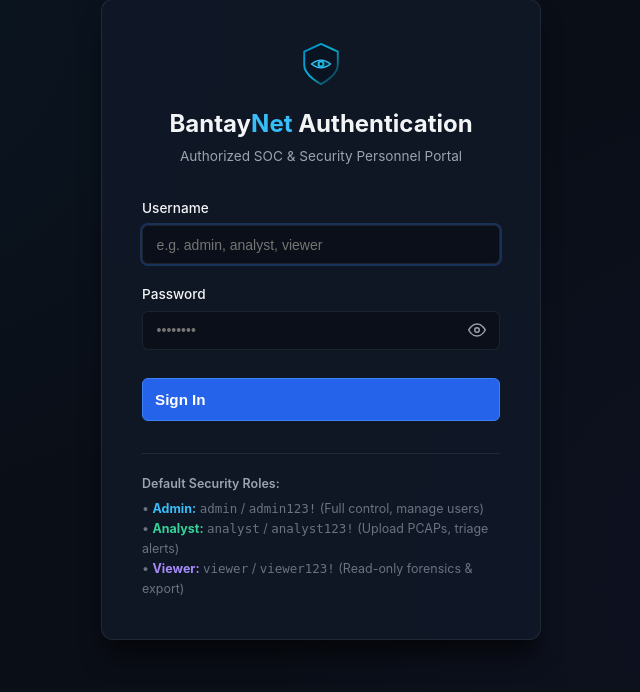
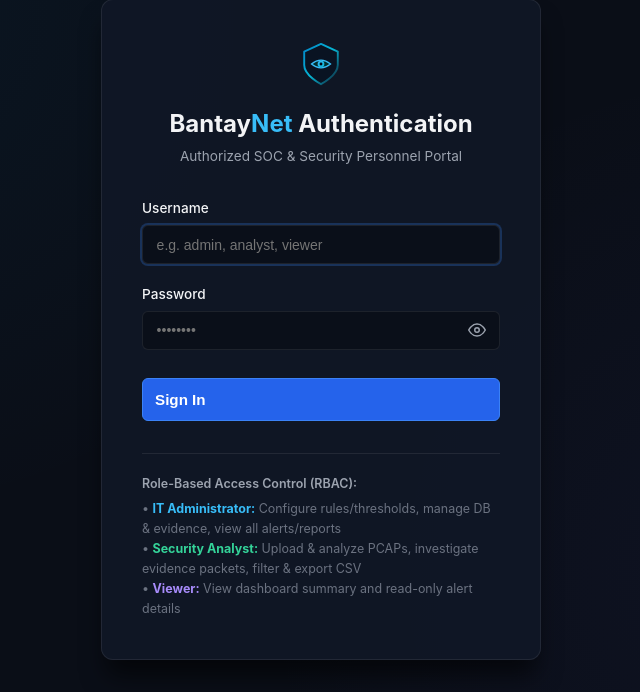
Before and after one commit to donlcyp/Bantaynet, a Flask app: a page that uses dashboard/templates/base.html in a window 1280 px wide. Shown: the part 111-803 px from the top of the page, without its empty margins (319-959 px from the left). Before the commit the page ends 759 px from the top, so only its background shows below. Run offline with Flask 3, Linux system fonts and the light colour scheme; data that the repository does not hold is empty.

Commit message:
feat: add Flask web dashboard with authentication, RBAC, and PDF reports

```diff
--- a/dashboard/app.py
+++ b/dashboard/app.py
@@ -133,8 +133,8 @@ def security_and_auth_middleware():
     if user_id is not None:
         g.current_user = get_user_by_id(user_id)
     elif app.config.get("TESTING") and not app.config.get("FORCE_AUTH_TESTING"):
-        # Auto-mock admin user for existing test fixtures
-        g.current_user = {"id": 1, "username": "admin", "role": "admin"}
+        # Auto-mock user for legacy non-RBAC test fixtures
+        g.current_user = {"id": 1, "username": "analyst", "role": "analyst"}
     else:
         g.current_user = None
 
@@ -439,12 +439,16 @@ def remove_user(user_id: int):
 @app.route("/")
 @login_required
 def index():
-    rule = request.args.get("rule", "").strip() or None
-    severity = request.args.get("severity", "").strip() or None
-    src_ip = request.args.get("src_ip", "").strip() or None
-    status = request.args.get("status", "").strip() or None
-    client_name = request.args.get("client_name", "").strip() or None
-    search = request.args.get("search", "").strip() or None
+    user_role = g.current_user.get("role") if getattr(g, "current_user", None) else "viewer"
+    if user_role in ("admin", "analyst"):
+        rule = request.args.get("rule", "").strip() or None
+        severity = request.args.get("severity", "").strip() or None
+        src_ip = request.args.get("src_ip", "").strip() or None
+        status = request.args.get("status", "").strip() or None
+        client_name = request.args.get("client_name", "").strip() or None
+        search = request.args.get("search", "").strip() or None
+    else:
+        rule = severity = src_ip = status = client_name = search = None
 
     init_db()
     stats = get_summary_stats()
@@ -532,7 +536,7 @@ def alert_detail(alert_id: int):
 
 
 @app.route("/alert/<int:alert_id>/status", methods=["POST"])
-@role_required("admin", "analyst")
+@role_required("analyst")
 def update_alert_status(alert_id: int):
     alert = get_alert_by_id(alert_id)
     if not alert:
@@ -558,7 +562,7 @@ def update_alert_status(alert_id: int):
 
 
 @app.route("/upload", methods=["POST"])
-@role_required("admin", "analyst")
+@role_required("analyst")
 def upload_pcap():
     if "pcap_file" not in request.files:
         flash("No file part in upload request.", "error")
@@ -629,7 +633,7 @@ def download_evidence(alert_id: int):
 
 
 @app.route("/export.csv")
-@role_required("admin", "analyst")
+@role_required("analyst")
 def export_csv():
     rule = request.args.get("rule", "").strip() or None
     severity = request.args.get("severity", "").strip() or None
@@ -775,6 +779,12 @@ def manage_rules():
 
             raw_ips = request.form.get("allowlist_ips", "")
             ips_list = [ip.strip() for ip in re.split(r"[\n,]+", raw_ips) if ip.strip()]
+            import ipaddress
+            for ip_entry in ips_list:
+                try:
+                    ipaddress.ip_network(ip_entry, strict=False)
+                except ValueError as exc:
+                    raise ConfigError(f"Invalid IP or CIDR in allowlist: '{ip_entry}'") from exc
 
             updates = {
                 "port_scan": {
--- a/dashboard/templates/alert.html
+++ b/dashboard/templates/alert.html
@@ -76,7 +76,7 @@
     </span>
   </div>
 
-  {% if current_user and current_user.role in ['admin', 'analyst'] %}
+  {% if current_user and current_user.role == 'analyst' %}
   <form action="{{ url_for('update_alert_status', alert_id=alert.id) }}" method="POST" style="margin-top: 1rem;">
     <input type="hidden" name="csrf_token" value="{{ csrf_token() }}">
     <div style="display: grid; grid-template-columns: 220px 1fr auto; gap: 1rem; align-items: start;">
@@ -109,7 +109,7 @@
       <div style="font-size: 0.88rem; color: var(--text-main); white-space: pre-wrap;">{{ alert.analyst_note or 'No notes recorded.' }}</div>
     </div>
     <div style="font-size: 0.78rem; color: #a78bfa;">
-      <em>Read-only view: Analyst or Admin credentials required to modify incident status and triage notes.</em>
+      <em>Read-only view: Security Analyst credentials required to modify incident status and triage notes.</em>
     </div>
   </div>
   {% endif %}
--- a/dashboard/templates/base.html
+++ b/dashboard/templates/base.html
@@ -110,9 +110,10 @@
         </nav>
 
         {% if current_user.role in ['admin', 'analyst'] %}
-        <!-- Operations Section -->
-        <div class="sidebar-section-label">Operations</div>
+        <!-- Operations & Reports Section -->
+        <div class="sidebar-section-label">{% if current_user.role == 'analyst' %}Operations{% else %}Reports{% endif %}</div>
         <nav class="sidebar-nav">
+          {% if current_user.role == 'analyst' %}
           <button type="button" class="sidebar-item sidebar-btn-primary" onclick="openUploadModal()">
             <svg width="18" height="18" viewBox="0 0 24 24" fill="none" stroke="currentColor" stroke-width="2">
               <path d="M21 15v4a2 2 0 0 1-2 2H5a2 2 0 0 1-2-2v-4"></path>
@@ -130,6 +131,7 @@
             </svg>
             <span>Export CSV</span>
           </a>
+          {% endif %}
 
           <a href="{{ url_for('executive_summary_pdf', rule=request.args.get('rule', ''), severity=request.args.get('severity', ''), src_ip=request.args.get('src_ip', ''), status=request.args.get('status', ''), client_name=request.args.get('client_name', ''), search=request.args.get('search', '')) }}" class="sidebar-item" title="Download Executive Threat Summary PDF">
             <svg width="18" height="18" viewBox="0 0 24 24" fill="none" stroke="currentColor" stroke-width="2">
@@ -234,6 +236,7 @@
   </div>
 
 
+  {% if current_user and current_user.role == 'analyst' %}
   <!-- Upload Modal -->
   <div id="uploadModal" class="modal">
     <div class="modal-content">
@@ -270,6 +273,7 @@
       </form>
     </div>
   </div>
+  {% endif %}
 
   <script>
     function openUploadModal() {
--- a/dashboard/templates/index.html
+++ b/dashboard/templates/index.html
@@ -70,6 +70,7 @@
   </div>
 </div>
 
+{% if current_user and current_user.role in ['admin', 'analyst'] %}
 <!-- Filters Panel (Collapsible) -->
 {% set active_filters_count = (1 if filters.rule else 0) + (1 if filters.severity else 0) + (1 if filters.status else 0) + (1 if filters.client_name else 0) + (1 if filters.src_ip else 0) + (1 if filters.search else 0) %}
 <div class="panel" id="filterPanel" data-active-filters="{{ active_filters_count }}">
@@ -157,6 +158,7 @@
     </form>
   </div>
 </div>
+{% endif %}
 
 
 <!-- Alerts Table -->
@@ -258,9 +260,11 @@
   {% else %}
   <div class="empty-state">
     <h3>No Suspicious Alerts Found</h3>
+    {% if current_user and current_user.role == 'analyst' %}
     <p>Upload a capture file or adjust filter criteria above to inspect activity.</p>
-    {% if current_user and current_user.role in ['admin', 'analyst'] %}
     <button type="button" class="btn btn-primary" style="margin-top: 1rem;" onclick="openUploadModal()">Upload PCAP File</button>
+    {% else %}
+    <p>No suspicious alerts match the current view.</p>
     {% endif %}
   </div>
   {% endif %}
--- a/dashboard/templates/login.html
+++ b/dashboard/templates/login.html
@@ -72,10 +72,10 @@
   </script>
 
   <div style="margin-top: 2rem; padding-top: 1.25rem; border-top: 1px solid var(--border-color); font-size: 0.78rem; color: var(--text-dim); line-height: 1.6;">
-    <div style="font-weight: 600; color: var(--text-muted); margin-bottom: 0.35rem;">Default Security Roles:</div>
-    <div>&bull; <strong style="color: #38bdf8;">Admin:</strong> <code>admin</code> / <code>admin123!</code> (Full control, manage users)</div>
-    <div>&bull; <strong style="color: #34d399;">Analyst:</strong> <code>analyst</code> / <code>analyst123!</code> (Upload PCAPs, triage alerts)</div>
-    <div>&bull; <strong style="color: #a78bfa;">Viewer:</strong> <code>viewer</code> / <code>viewer123!</code> (Read-only forensics & export)</div>
+    <div style="font-weight: 600; color: var(--text-muted); margin-bottom: 0.35rem;">Role-Based Access Control (RBAC):</div>
+    <div>&bull; <strong style="color: #38bdf8;">IT Administrator:</strong> Configure rules/thresholds, manage DB &amp; evidence, view all alerts/reports</div>
+    <div>&bull; <strong style="color: #34d399;">Security Analyst:</strong> Upload &amp; analyze PCAPs, investigate evidence packets, filter &amp; export CSV</div>
+    <div>&bull; <strong style="color: #a78bfa;">Viewer:</strong> View dashboard summary and read-only alert details</div>
   </div>
 </div>
 {% endblock %}
--- a/dashboard/templates/users.html
+++ b/dashboard/templates/users.html
@@ -117,14 +117,14 @@
       <div style="padding: 0.75rem; margin-bottom: 0.6rem; background: rgba(16, 185, 129, 0.08); border: 1px solid rgba(16, 185, 129, 0.25); border-radius: 6px;">
         <strong style="color: #34d399;">Security Analyst (Analyst):</strong>
         <p style="color: var(--text-muted); font-size: 0.8rem; margin-top: 0.2rem;">
-          Upload and analyze PCAP files, investigate alerts using the evidence packets and triage notes, and filter alert history and export CSV/PDF reports.
+          Upload and analyze PCAP files, investigate alerts using the evidence packets, and filter alert history and export CSV reports.
         </p>
       </div>
 
       <div style="padding: 0.75rem; background: rgba(167, 139, 250, 0.08); border: 1px solid rgba(167, 139, 250, 0.25); border-radius: 6px;">
         <strong style="color: #a78bfa;">Viewer (Team Lead / Auditor):</strong>
         <p style="color: var(--text-muted); font-size: 0.8rem; margin-top: 0.2rem;">
-          View the dashboard summary, visual analytics charts, and read-only alert details.
+          View the dashboard summary and read-only alert details.
         </p>
       </div>
     </div>
```
Also changed, not shown: dashboard/templates/audit.html (+9 -1 lines), tests/conftest.py (+4 -1 lines), tests/test_phase_c.py (+14 -1 lines).
